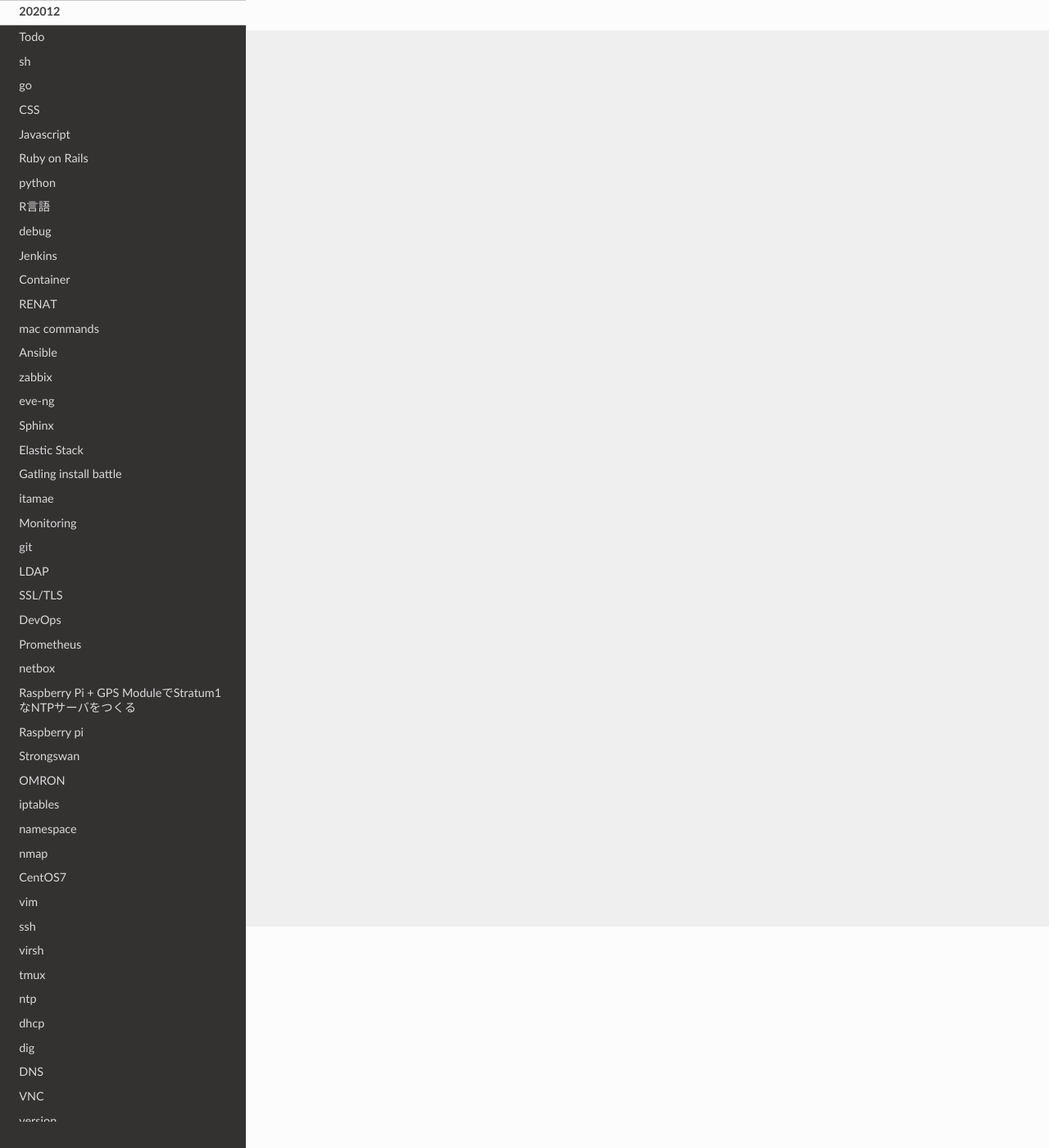
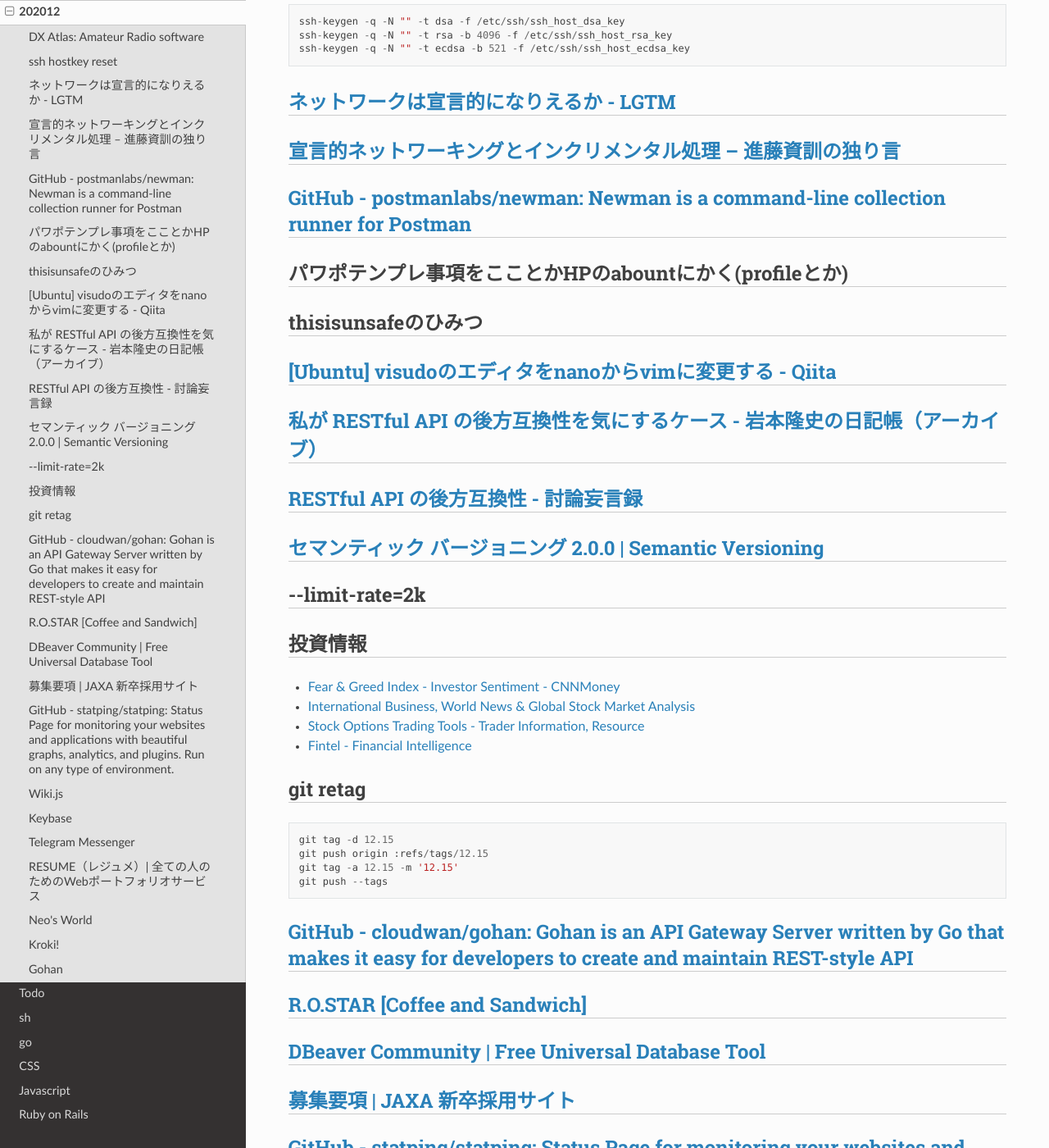
Before and after one commit to jp7fkf/JP7FKF-Warehouse, a Sphinx documentation site: the page built from source/dialy/202012.md, in a window 1280 px wide and 1400 px high, scrolled down 270 px. Shown: the whole window at 82% size. Built offline with Sphinx 7.4.7 and the Read the Docs theme 2.0.0, drawn with Linux system fonts in a browser that asks for light colours; some of the changed text lies outside the part shown.

Commit message:
2021-01-02 17:48:54 JST

````diff
--- a/source/_static/html/index.html
+++ b/source/_static/html/index.html
@@ -98,6 +98,7 @@
 <li>2020/02  CCNP Switch(300-115) Pass(856/1000(boarder: 790))</li>
 <li>2020/02  危険物取扱者 乙種第4類 Pass(法令80%, 物理・化学100%, 性質・消火90%)
 <li>2020/04  危険物取扱者 乙種第4類 免状交付
+<li>2020/12  データベーススペシャリスト</li>
 <li>TOEICは最高でも700ptsに満たない程度です．</li>
 </ul>
 
@@ -210,6 +211,7 @@
 <li>2020/02  CCNP Switch(300-115) Pass(856/1000(boarder: 790))</li>
 <li>2020/02  CCNP Route(300-101) Fail(779/1000(boarder: 790))</li>
 <li>2020/02  危険物取扱者 乙種第4類 Pass(法令80%, 物理・化学100%, 性質・消火90%)</li>
+<li>2020/12  データベーススペシャリスト試験　合格(免除, 64.00, 70, 64)</li>
 </ul>
 
 <h2>論文/発表</h2>
--- a/source/dialy/202012.md
+++ b/source/dialy/202012.md
@@ -1 +1,68 @@
 # 202012
+
+## [DX Atlas: Amateur Radio software](http://www.dxatlas.com/omnirig/)
+
+## ssh hostkey reset
+```
+ssh-keygen -q -N "" -t dsa -f /etc/ssh/ssh_host_dsa_key
+ssh-keygen -q -N "" -t rsa -b 4096 -f /etc/ssh/ssh_host_rsa_key
+ssh-keygen -q -N "" -t ecdsa -b 521 -f /etc/ssh/ssh_host_ecdsa_key
+```
+
+## [ネットワークは宣言的になりえるか - LGTM](https://codeout.hatenablog.com/entry/2020/07/06/130233)
+
+## [宣言的ネットワーキングとインクリメンタル処理 – 進藤資訓の独り言](https://blog.shin.do/2020/04/declarative-networking-and-incremental-processing/)
+
+## [GitHub - postmanlabs/newman: Newman is a command-line collection runner for Postman](https://github.com/postmanlabs/newman)
+
+## パワポテンプレ事項をこことかHPのabountにかく(profileとか)
+
+## thisisunsafeのひみつ
+
+## [[Ubuntu] visudoのエディタをnanoからvimに変更する - Qiita](https://qiita.com/koara-local/items/35b999631b6ab41fdc9f)
+
+## [私が RESTful API の後方互換性を気にするケース - 岩本隆史の日記帳（アーカイブ）](https://iwamototakashi.hatenadiary.jp/entry/20090504/p1)
+
+## [RESTful API の後方互換性 - 討論妄言録](https://nsiena.hatenadiary.org/entry/20090503/1241381498)
+
+## [セマンティック バージョニング 2.0.0 | Semantic Versioning](https://semver.org/lang/ja/)
+
+## --limit-rate=2k
+
+## 投資情報
+- [Fear & Greed Index - Investor Sentiment - CNNMoney](https://money.cnn.com/data/fear-and-greed/)
+- [International Business, World News & Global Stock Market Analysis](https://www.cnbc.com/world/?region=world)
+- [Stock Options Trading Tools - Trader Information, Resource](https://marketchameleon.com/)
+- [Fintel - Financial Intelligence](https://fintel.io/)
+
+## git retag
+```
+git tag -d 12.15
+git push origin :refs/tags/12.15
+git tag -a 12.15 -m '12.15'
+git push --tags
+```
+
+## [GitHub - cloudwan/gohan: Gohan is an API Gateway Server written by Go that makes it easy for developers to create and maintain REST-style API](https://github.com/cloudwan/gohan)
+
+## [R.O.STAR [Coffee and Sandwich]](http://www.rostar.jp/)
+
+## [DBeaver Community | Free Universal Database Tool](https://dbeaver.io/)
+
+## [募集要項 | JAXA 新卒採用サイト](https://stage.tksc.jaxa.jp/recruit/info/recruit.html)
+
+## [GitHub - statping/statping: Status Page for monitoring your websites and applications with beautiful graphs, analytics, and plugins. Run on any type of environment.](https://github.com/statping/statping)
+
+## [Wiki.js](https://wiki.js.org/)
+
+## [Keybase](https://keybase.io/)
+
+## [Telegram Messenger](https://telegram.org/)
+
+## [RESUME（レジュメ）| 全ての人のためのWebポートフォリオサービス](https://www.resume.id/)
+
+## [Neo's World](https://neos21.net/)
+
+## [Kroki!](https://kroki.io/)
+
+## [Gohan](https://www.slideshare.net/natiueno/gohan-61170476)
--- a/source/profile.md
+++ b/source/profile.md
@@ -47,6 +47,7 @@
   - 2019/06  情報処理安全確保支援士試験
   - 2020/02  CCNP Switch(300-115) Pass(856/1000(boarder: 790))
   - 2020/02  危険物取扱者 乙種第4類 Pass(法令80%, 物理・化学100%, 性質・消火90%)
+  - 2020/12  データベーススペシャリスト
   - TOEICは最高でも700ptsに満たない程度です．
 
 ## Life Events
@@ -121,6 +122,7 @@
   - 2020/02  CCNP Route(300-101) Fail(779/1000(boarder: 790))
   - 2020/02  危険物取扱者 乙種第4類 Pass(法令80%, 物理・化学100%, 性質・消火90%)
   - 2020/04  危険物取扱者 乙種第4類 免状交付
+  - 2020/12  データベーススペシャリスト試験　合格(免除, 64.00, 70, 64)
 
 ## 論文/発表
   1. 橋本雄大, 袁巧微, "CNC装置を用いたホーンアンテナの製作," 平成28年度東北地区高等専門学校専攻科産学連携シンポジウム, T16-P-50, Nov. 2016.
--- a/source/todo.md
+++ b/source/todo.md
@@ -134,6 +134,7 @@
   - 甲種・乙種火薬類取扱保安責任者 17000円
   - 消防設備士
   - エネルギー管理士
+- 衛生管理者(実務経験要なので不可)
 
 ## 本を読む
 - [全てのプログラマが読むべき本 まとめ - 5/75 ページ](http://cielquis.net/programming-books/5.html)
````
Also changed, not shown: other parts of source/_static/html/index.html (+1 -1 lines), other parts of source/todo.md (+1 -1 lines).
